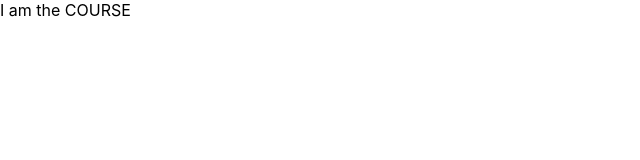
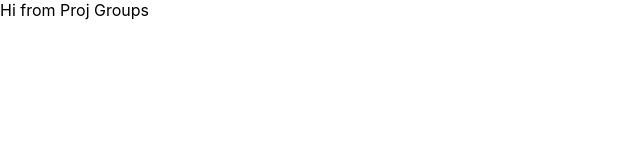
Before and after one commit to jordan-romero/hello-world-challenge, a React (Create React App) app: page / in a window 1280 px wide. Shown: the top 160 px of the page, without its empty margins (0-640 px from the left). Built offline with nearby package versions, Linux system fonts and the light colour scheme.

Commit message:
wires up ProjectGroups.js with Course.js

```diff
--- a/src/containers/Course.js
+++ b/src/containers/Course.js
@@ -1,9 +1,10 @@
 import React from 'react'
+import ProjectGroups from './ProjectGroups'
 
 const Course = () => {
     return (
         <div>
-            I am the COURSE
+            <ProjectGroups />
         </div>
     )
 }
--- /dev/null
+++ b/src/containers/ProjectGroups.js
@@ -0,0 +1,11 @@
+import React from 'react'
+
+const ProjectGroups = () => {
+    return (
+        <div>
+           Hi from Proj Groups
+        </div>
+    )
+}
+
+export default ProjectGroups
```
